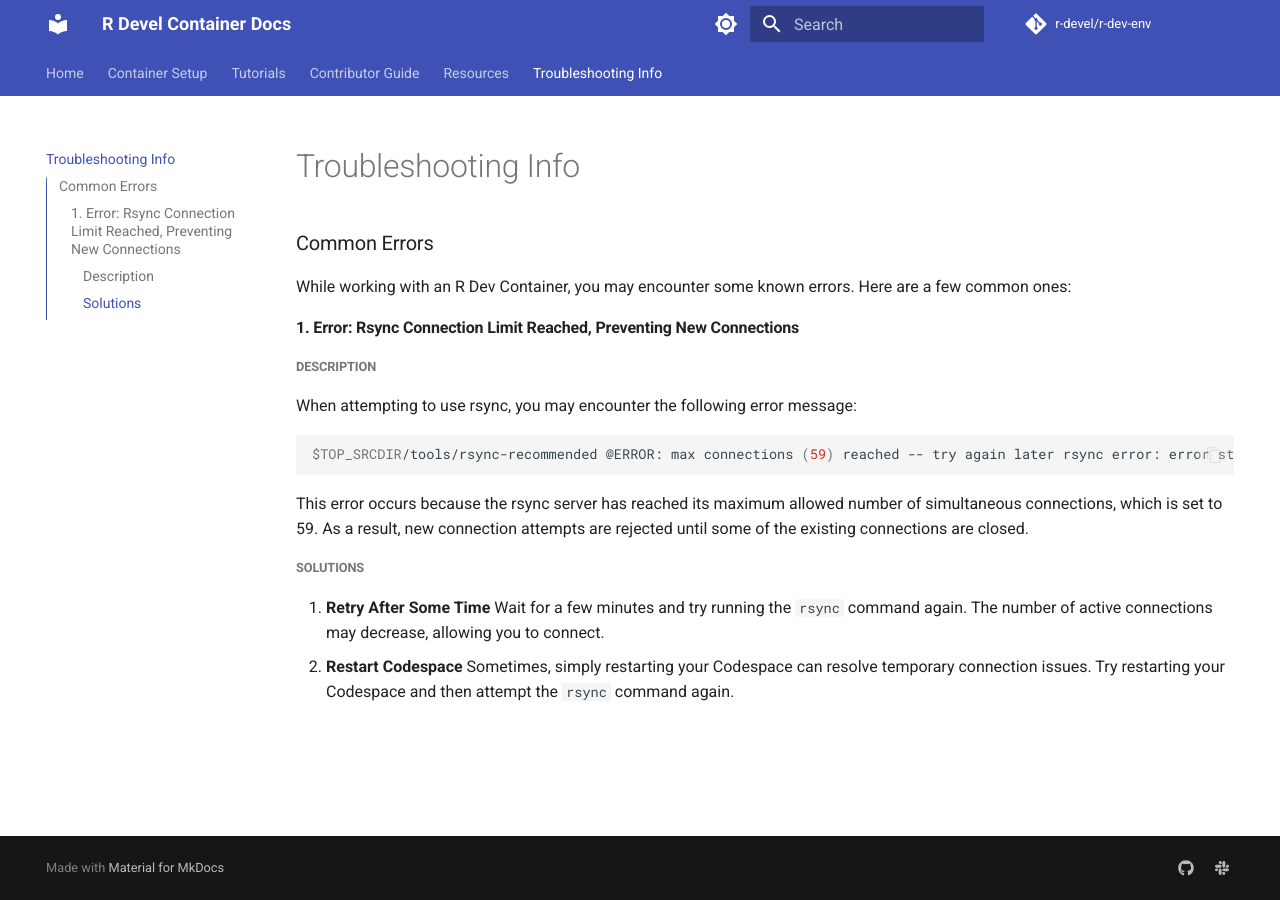
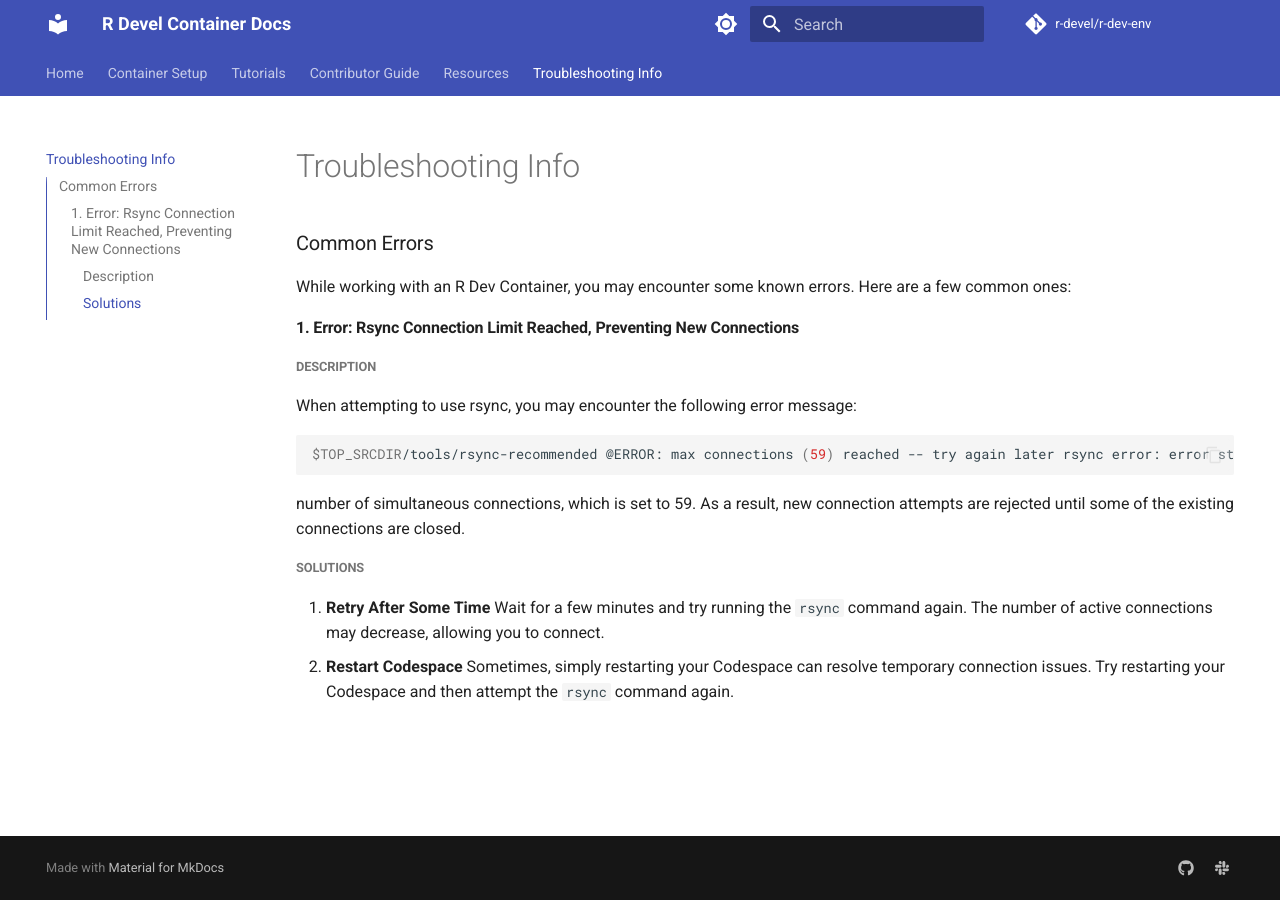
Before and after one commit to r-devel/r-dev-env, an MkDocs documentation site: the page built from docs/troubleshoot.md, in a window 1280 px wide. Built offline with MkDocs 1.6.1 and Material for MkDocs 9.7.7, drawn with Linux system fonts in a browser that asks for light colours; comment, search, counter and statistics services are not loaded.

Commit message:
[pre-commit.ci] Fixing issues with pre-commit

````diff
--- a/docs/troubleshoot.md
+++ b/docs/troubleshoot.md
@@ -13,8 +13,6 @@ When attempting to use rsync, you may encounter the following error message:
 $TOP_SRCDIR/tools/rsync-recommended @ERROR: max connections (59) reached -- try again later rsync error: error starting client-server protocol (code 5) at main.c(1863) [Receiver=3.2.7] *** rsync failed to update Recommended files ***
 ```
 
-
-This error occurs because the rsync server has reached its maximum allowed
 number of simultaneous connections, which is set to 59. As a result, new
 connection attempts are rejected until some of the existing connections are
 closed.
````
Also changed, not shown: docs/tutorials/multi_r_compilation.md (line endings or trailing spaces).
